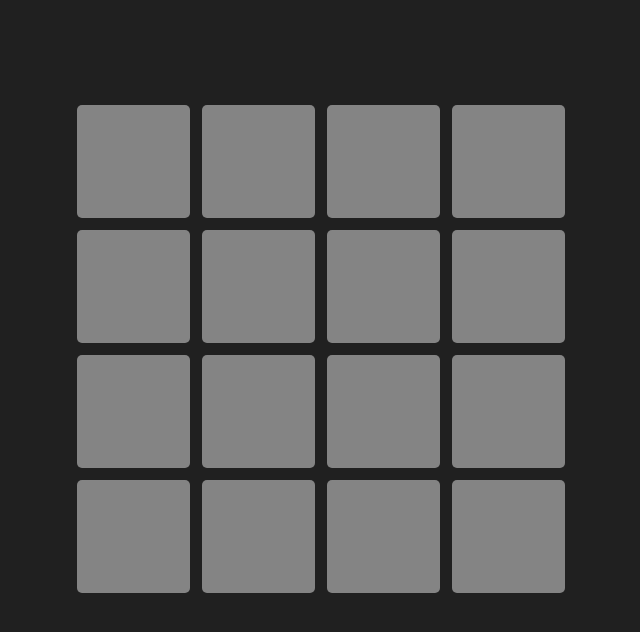
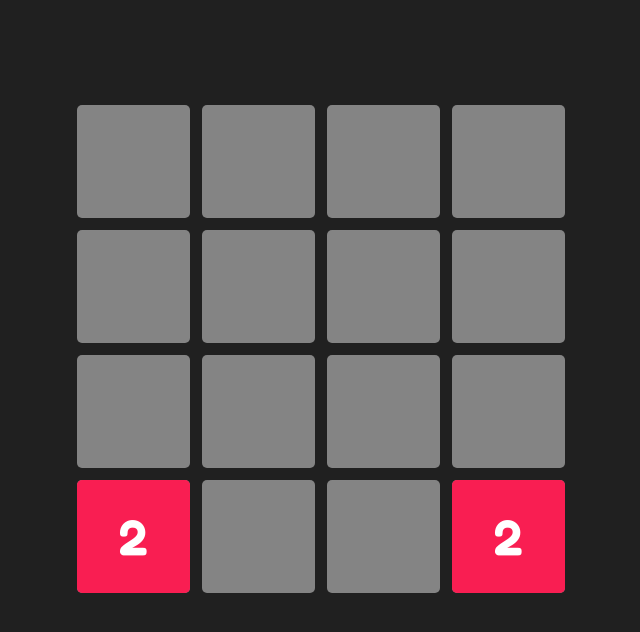
Before and after one commit to Inna275/2048-game, a website with bundled scripts: page src/index.html in a window 1280 px wide. Shown: the whole page, without its empty margins (318-958 px from the left). Built offline with nearby package versions, Linux system fonts and the light colour scheme.

Commit message:
Create Tile class and methods for placing tiles

```diff
--- a/src/js/cell.js
+++ b/src/js/cell.js
@@ -1,5 +1,8 @@
+import { Tile } from './tile.js';
+
 class Cell {
   constructor() {
+    this.tile = null;
     this.element = this.createCellElement();
   }
 
@@ -8,6 +11,15 @@ class Cell {
     element.classList.add('cell');
     return element;
   }
+
+  placeTile(tile = new Tile()) {
+    this.tile = tile;
+    this.element.appendChild(tile.element);
+  }
+
+  isEmpty() {
+    return this.tile === null;
+  }
 }
 
 export { Cell };
--- a/src/js/constants.js
+++ b/src/js/constants.js
@@ -1,3 +1,24 @@
 const GRID_SIZE = 4;
 
-export { GRID_SIZE };
+const TWO_CHANCE = 0.9;
+
+const START_TILES = 2;
+
+const TILE_COLORS = {
+  2: '#f91e52',
+  4: '#fe8b4b',
+  8: '#f7df25',
+  16: '#98ec29',
+  32: '#43e24b',
+  64: '#24d39b',
+  128: '#2dc2cc',
+  256: '#3daaeb',
+  512: '#5a84fb',
+  1024: '#9037f9',
+  2048: '#a024f5',
+};
+
+export { GRID_SIZE,
+         TWO_CHANCE,
+         START_TILES,
+         TILE_COLORS };
--- a/src/js/grid.js
+++ b/src/js/grid.js
@@ -1,4 +1,5 @@
 import { Cell } from './cell.js';
+import { START_TILES } from './constants.js';
 
 class Grid {
   constructor(size) {
@@ -17,6 +18,7 @@ class Grid {
   setupGrid() {
     this.fillWithCells();
     this.addToPage();
+    this.addStartTiles();
   }
 
   fillWithCells() {
@@ -42,6 +44,37 @@ class Grid {
     const gameBoard = document.getElementById('game-board');
     gameBoard.appendChild(this.element);
   }
+
+  addTile() {
+    const emptyCells = this.findEmptyCells();
+    const randomCell = this.getRandomCell(emptyCells);
+    randomCell.placeTile();
+  }
+
+  findEmptyCells() {
+    const emptyCells = [];
+    for (let row = 0; row < this.size; row++) {
+      for (let col = 0; col < this.size; col++) {
+        const cell = this.cells[row][col];
+        if (cell.isEmpty()) {
+          emptyCells.push(cell);
+        }
+      }
+    }
+
+    return emptyCells;
+  }
+
+  getRandomCell(cells) {
+    const randomIndex = Math.floor(Math.random() * cells.length);
+    return cells[randomIndex];
+  }
+
+  addStartTiles() {
+    for (let i = 0; i < START_TILES; i++) {
+      this.addTile();
+    }
+  }
 }
 
 export { Grid };
--- /dev/null
+++ b/src/js/tile.js
@@ -0,0 +1,22 @@
+import { TWO_CHANCE, TILE_COLORS } from './constants.js';
+
+class Tile {
+  constructor() {
+    this.value = this.getInitTileNumber();
+    this.element = this.createTileElement();
+  }
+
+  getInitTileNumber() {
+    return Math.random() < TWO_CHANCE ? 2 : 4;
+  }
+
+  createTileElement() {
+    const element = document.createElement('div');
+    element.classList.add('tile');
+    element.textContent = this.value;
+    element.style.backgroundColor = TILE_COLORS[this.value];
+    return element;
+  }
+}
+
+export { Tile };
--- a/src/styles.css
+++ b/src/styles.css
@@ -1,3 +1,5 @@
+@import url('https://fonts.googleapis.com/css2?family=Fredoka:wght@600&display=swap');
+
 body {
   background-color: #202020;
 }
@@ -17,10 +19,24 @@ body {
   grid-template-rows: repeat(var(--size), 1fr);
 }
 
+.cell, .tile {
+  border-radius: 5px;
+}
+
 .cell {
   width: 90%;
   height: 90%;
-  border-radius: 5px;
   margin: 5px;
   background-color: #848484;
 }
+
+.tile {
+  width: 100%;
+  height: 100%;
+  font-size: 50px;
+  font-family: "Fredoka", sans-serif;
+  color: #ffffff;
+  display: flex;
+  justify-content: center;
+  align-items: center;
+}
```
